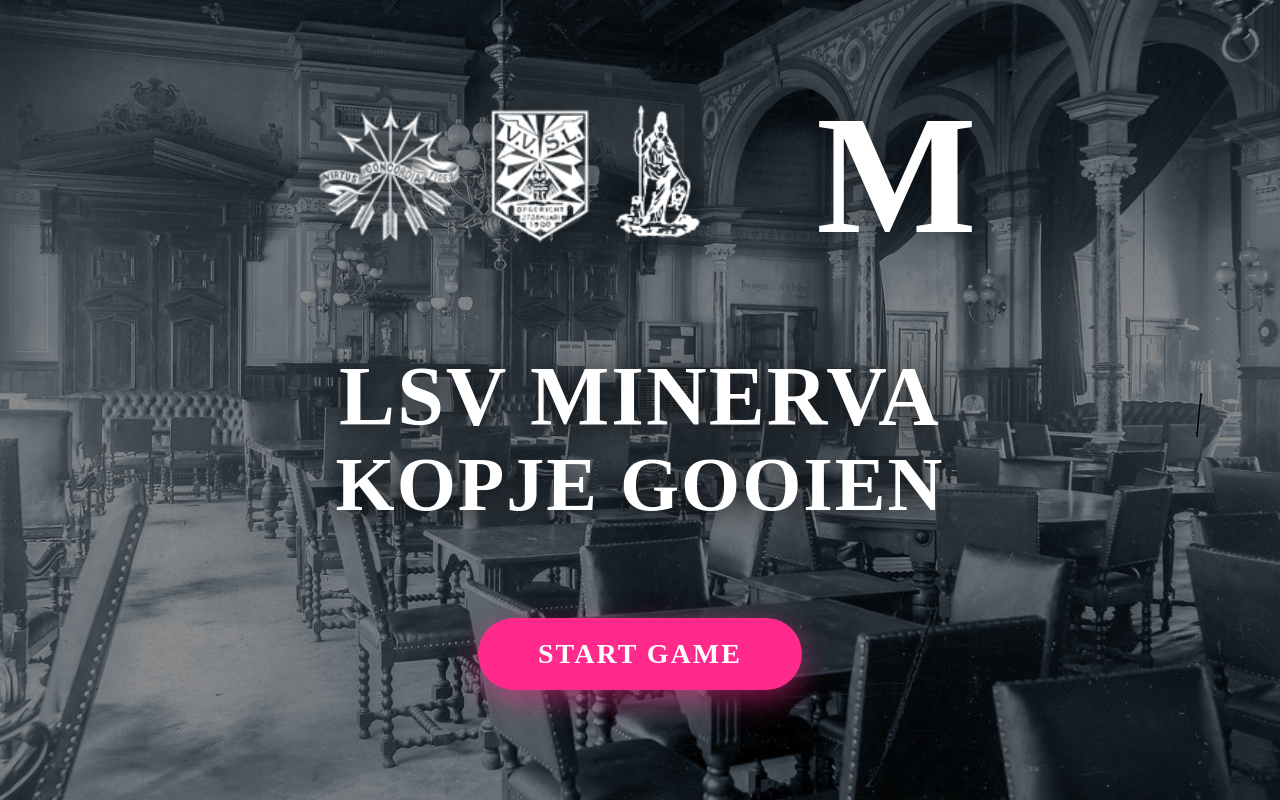
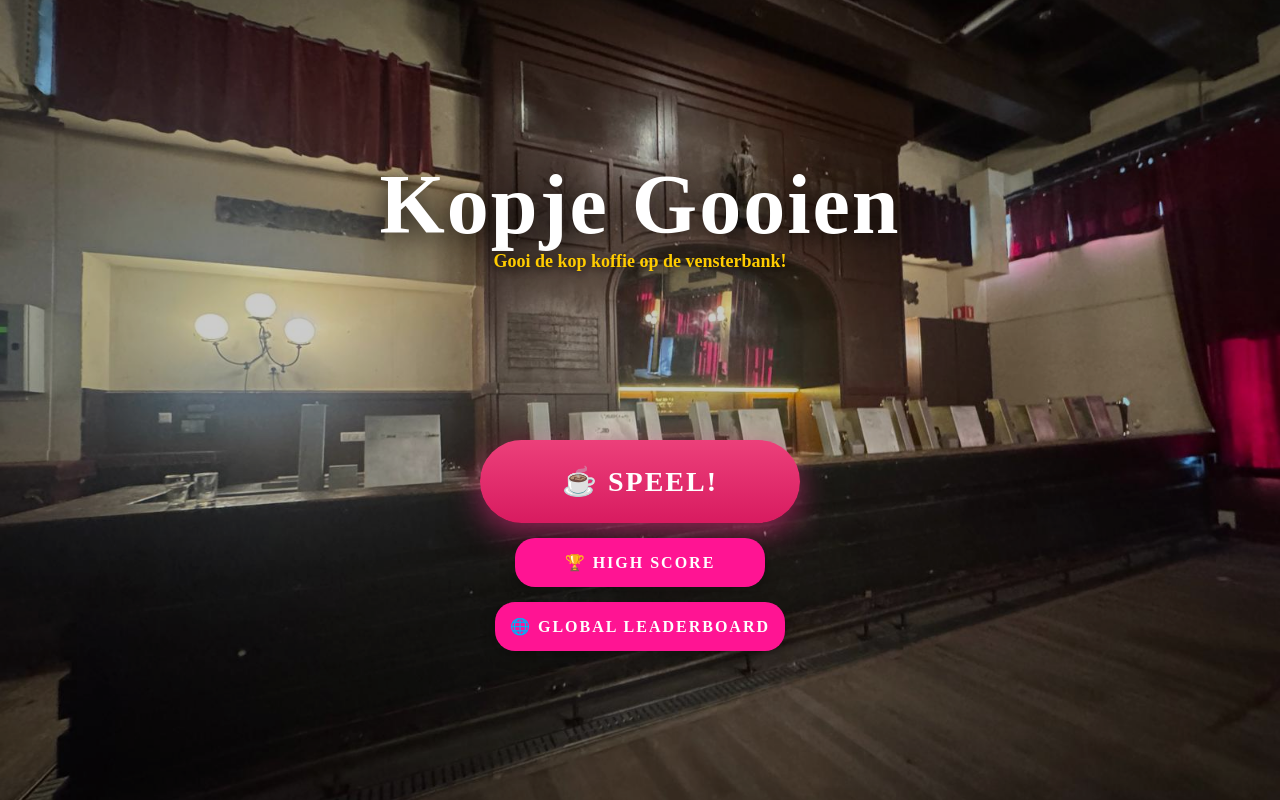
Before and after one commit to devhassan17/Kopje, a website: page index.html in a window 1280 px wide. Drawn offline with Linux system fonts and the light colour scheme; a web font is replaced by a local one.

Commit message:
feat: add post-lid menu overlay and update game state to kill entity on menu trigger

```diff
--- a/index.html
+++ b/index.html
@@ -163,6 +163,44 @@
 			</div>
 		</div>
 
+		<div id="post-lid-menu" class="play-overlay" style="display:none; background: url('media/graphics/opening/Menu_Background.png') center center no-repeat !important; background-size: cover !important;">
+			<div class="overlay-tint" style="background: rgba(0,0,0,0.2) !important;"></div>
+			<div class="menu-header" style="margin-top: 60px;">
+				<h1 class="premium-title" style="text-transform: none !important;">Kopje Gooien</h1>
+				<p class="premium-subtitle" style="color: #ffcc00 !important; text-transform: none !important; font-size: 18px !important; letter-spacing: 0 !important; text-shadow: 0 2px 10px rgba(0,0,0,0.8) !important;">Gooi de kop koffie op de vensterbank!</p>
+			</div>
+			<div class="menu-actions" style="gap: 15px !important; max-width: 400px !important;">
+				<button class="main-speel-btn" style="background: linear-gradient(to bottom, #ec407a, #d81b60) !important; padding: 25px !important; font-size: 28px !important; min-width: 320px !important;" onclick="startActualGame()">
+					☕ SPEEL!
+				</button>
+				<button class="main-speel-btn" style="background: #ff1493 !important; border-radius: 20px !important; font-size: 16px !important; padding: 15px !important; min-width: 250px !important; box-shadow: 0 5px 15px rgba(0,0,0,0.3) !important;" onclick="window.location.href='highscore.html'">
+					🏆 HIGH SCORE
+				</button>
+				<button class="main-speel-btn" style="background: #ff1493 !important; border-radius: 20px !important; font-size: 16px !important; padding: 15px !important; min-width: 250px !important; box-shadow: 0 5px 15px rgba(0,0,0,0.3) !important;" onclick="window.location.href='leaderboard.html'">
+					🌐 GLOBAL LEADERBOARD
+				</button>
+			</div>
+		</div>
+
+		<div id="post-lid-menu" class="play-overlay" style="display:none; background: url('media/graphics/opening/Menu_Background.png') center center no-repeat !important; background-size: cover !important;">
+			<div class="overlay-tint" style="background: rgba(0,0,0,0.2) !important;"></div>
+			<div class="menu-header" style="margin-top: 60px;">
+				<h1 class="premium-title" style="text-transform: none !important;">Kopje Gooien</h1>
+				<p class="premium-subtitle" style="color: #ffcc00 !important; text-transform: none !important; font-size: 18px !important; letter-spacing: 0 !important; text-shadow: 0 2px 10px rgba(0,0,0,0.8) !important;">Gooi de kop koffie op de vensterbank!</p>
+			</div>
+			<div class="menu-actions" style="gap: 15px !important; max-width: 400px !important;">
+				<button class="main-speel-btn" style="background: linear-gradient(to bottom, #ec407a, #d81b60) !important; padding: 25px !important; font-size: 28px !important; min-width: 320px !important;" onclick="startActualGame()">
+					☕ SPEEL!
+				</button>
+				<button class="main-speel-btn" style="background: #ff1493 !important; border-radius: 20px !important; font-size: 16px !important; padding: 15px !important; min-width: 250px !important; box-shadow: 0 5px 15px rgba(0,0,0,0.3) !important;" onclick="window.location.href='highscore.html'">
+					🏆 HIGH SCORE
+				</button>
+				<button class="main-speel-btn" style="background: #ff1493 !important; border-radius: 20px !important; font-size: 16px !important; padding: 15px !important; min-width: 250px !important; box-shadow: 0 5px 15px rgba(0,0,0,0.3) !important;" onclick="window.location.href='leaderboard.html'">
+					🌐 GLOBAL LEADERBOARD
+				</button>
+			</div>
+		</div>
+
 		<div id="registration-modal"
 			style="display:none; position:fixed; top:0; left:0; width:100%; height:100%; background:rgba(0,0,0,0.9); z-index:3000; justify-content:center; align-items:center; backdrop-filter:blur(10px);">
 			<div class="modal-content glass-morphism">
```
Also changed, not shown: game.js.
